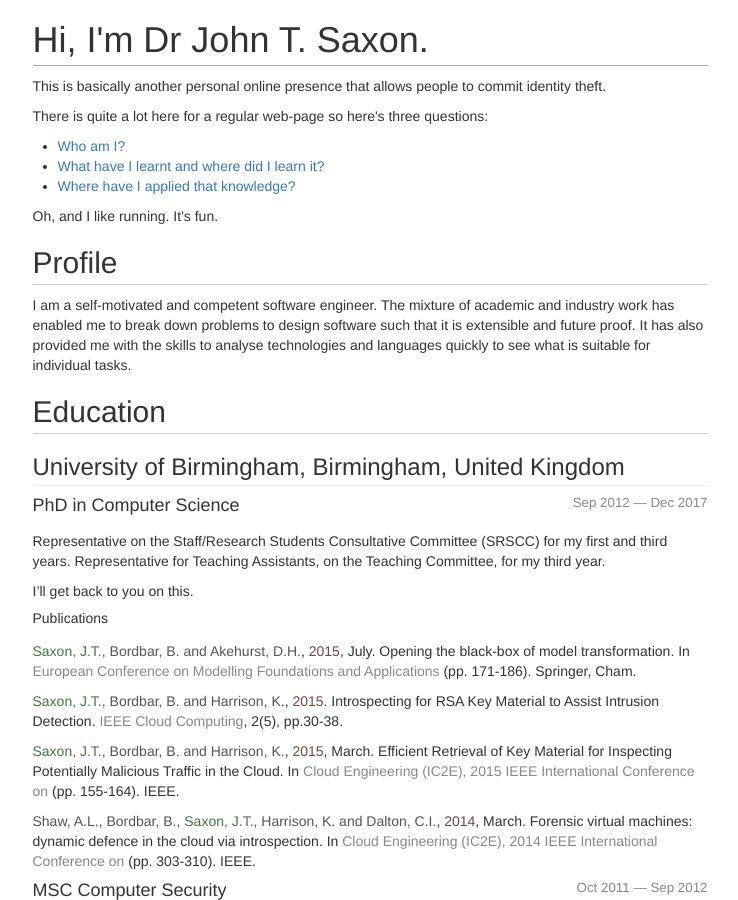
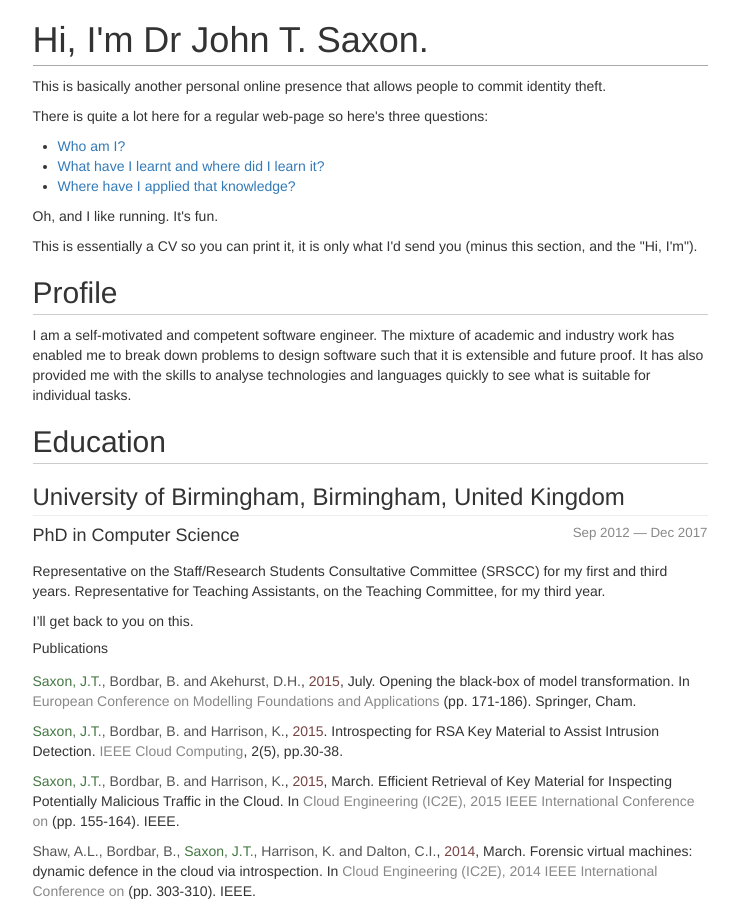
Before and after one commit to sacko87/sacko87.github.io, a Jekyll site: the page built from index.md, in a window 1280 px wide and 900 px high. Shown: the whole window, without its empty margins (270-1008 px from the left). Built offline with Jekyll 4.4.1, drawn with Linux system fonts in a browser that asks for light colours; nearby versions of some CDN libraries.

Commit message:
Update index.md

```diff
--- a/index.md
+++ b/index.md
@@ -15,6 +15,7 @@ title: I'm Dr John T. Saxon.
     </ul>
   </p>
   <p>Oh, and I like running. It's fun.</p>
+  <p>This is essentially a CV so you can print it, it is only what I'd send you (minus this section, and the "Hi, I'm").</p>
 </div>
 
 ## Profile
```
